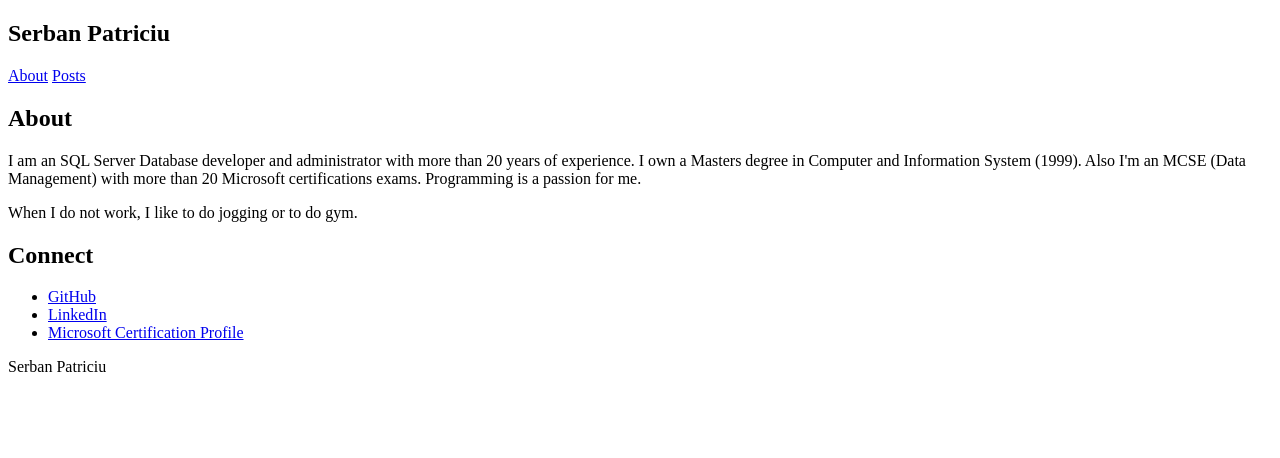
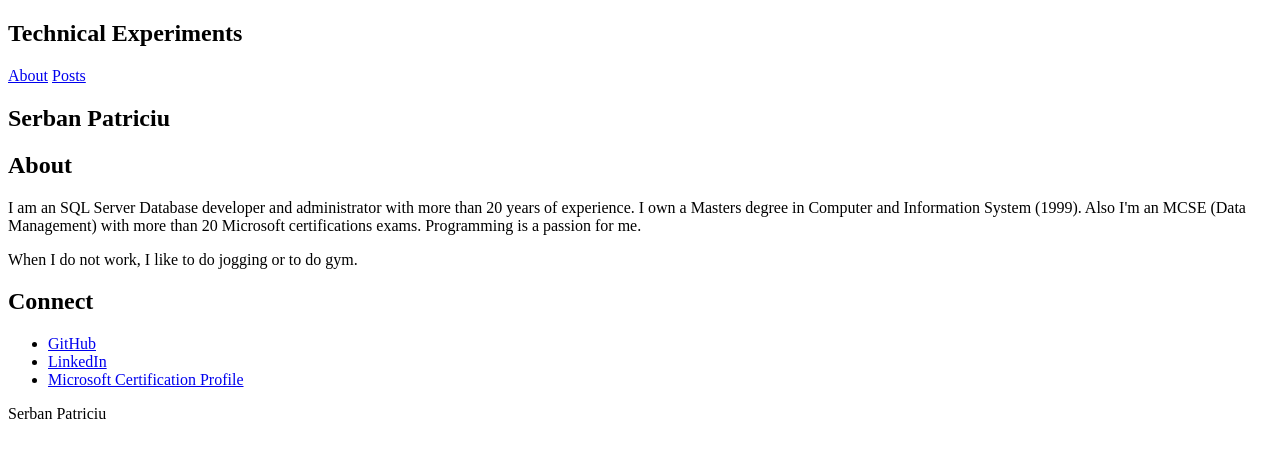
Before and after one commit to pserban/pserban.github.io, a plain HTML site: page about.html in a window 1280 px wide. Drawn offline with Linux system fonts and the light colour scheme.

Commit message:
Formatare aditionala

```diff
--- a/about.html
+++ b/about.html
@@ -12,13 +12,14 @@
 
 <body>
   <header>
-    <h2>Serban Patriciu</h2>
+    <h2>Technical Experiments</h2>
     <nav>
       <a href="about.html">About</a>
       <a href="index.html">Posts</a>
     </nav>
   </header>
   <section>
+    <h2>Serban Patriciu</h2>
     <article>
       <h2>About</h2>
       <p>I am an SQL Server Database developer and administrator with more than 20 years of experience. I own a Masters degree
@@ -26,7 +27,8 @@
         exams. Programming is a passion for me.</p>
 
       <p>When I do not work, I like to do jogging or to do gym.</p>
-
+    </article>
+    <article>
       <h2>Connect</h2>
       <ul>
         <li>
```
Also changed, not shown: index.html (+1 -1 lines).
